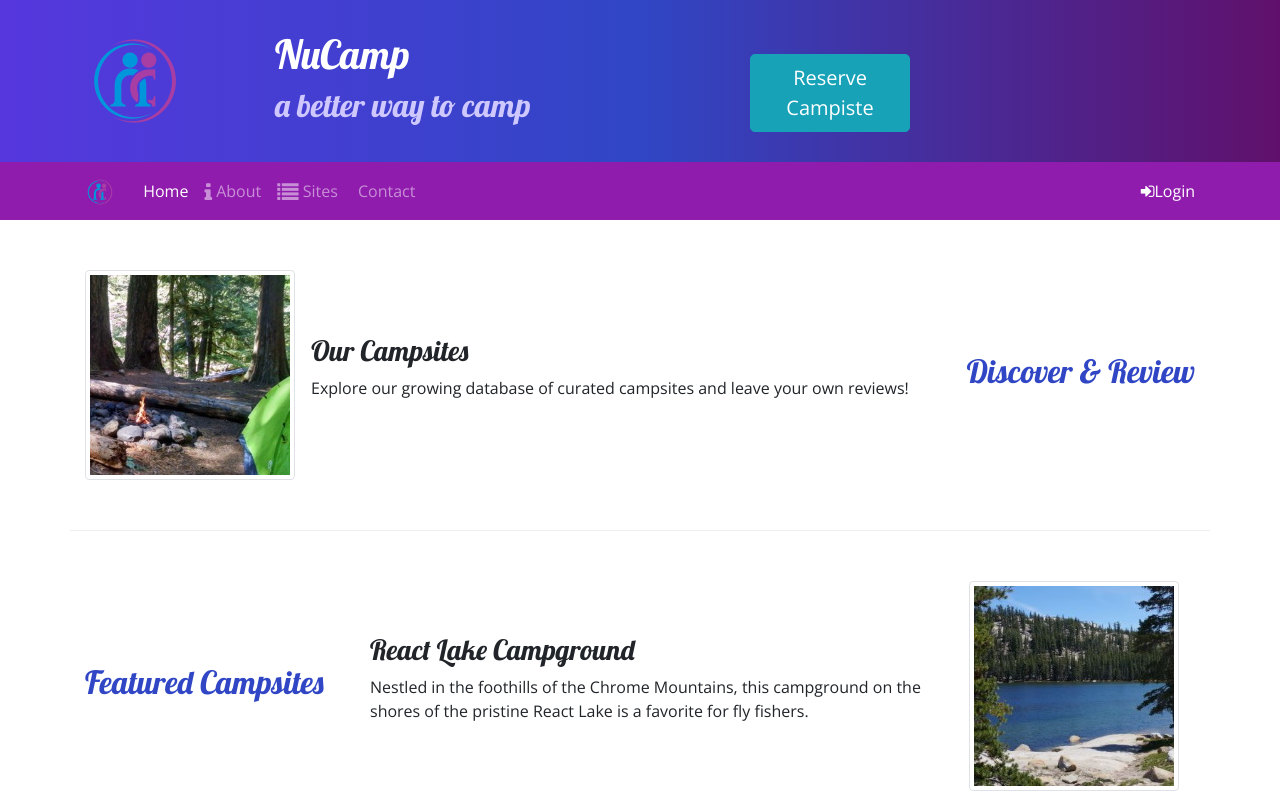
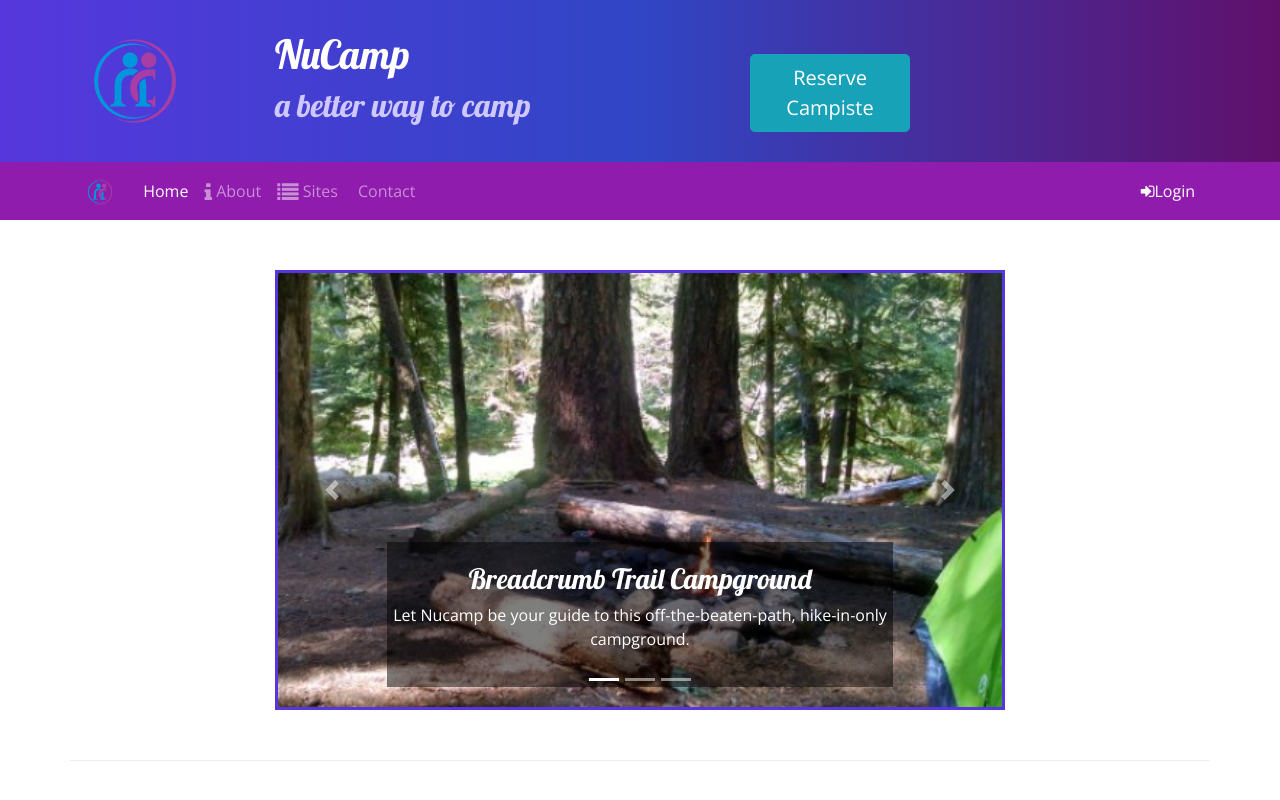
Before and after one commit to mehdicharfoon/Bootstrap-Project-, a website: page index.html in a window 1280 px wide. Shown: the top 800 px of the page. Drawn offline with nearby package versions, Linux system fonts and the light colour scheme; some icons are missing.

Commit message:
Carousel

```diff
--- a/css/styles.css
+++ b/css/styles.css
@@ -38,3 +38,11 @@ a, a:hover {
     color: inherit;
     text-decoration: none;
   }
+
+  .carousel-caption {
+    background-color: rgba(0, 0, 0, 0.5);
+}
+
+.carousel {
+    border: solid #5637DD;
+}
--- a/index.html
+++ b/index.html
@@ -98,6 +98,51 @@
 </div>
 
     <div class="container">
+        <div class="row row-content">
+            <div class="col-md-8 mx-auto">
+               <div id="homeCarousel" class="carousel slide" data-ride=""carousel>
+                   <ol class="carousel-indicators">
+                       <li data-target="#homeCarousel" data-slide-to="0" class="active"></li>
+                       <li data-target="#homeCarousel" data-slide-to="1"></li>
+                       <li data-target="#homeCarousel" data-slide-to="2"></li>
+
+                   </ol>
+                   <div class="carousel-inner">
+                       <div class="carousel-item active">
+                           <img class="d-block w-100" src="img/breadcrumb-trail.jpg" alt="Breadcrumb Trail Campground" />
+                           <div class="carousel-caption">
+                                  <h3>Breadcrumb Trail Campground</h3>
+                                  <p class="d-none d-sm-block">Let Nucamp be your guide to this off-the-beaten-path, hike-in-only campground.</p>
+                           </div>
+                       </div>
+                       <div class="carousel-item">
+                            <img class="d-block w-100" src="img/react-lake.jpg" alt="React Lake Campground" />
+                            <div class="carousel-caption">
+                                <h3>React lake Campground</h3>
+                                <p class="d-none d-sm-block">Nestled in the foothills of the chrome Mountains, this Campground on the shores of the pristine React lake is a favorite for fly fishers.</p>
+                            </div>
+                        </div>
+                        <div class="carousel-item">
+                              <img class="d-block w-100" src="img/chrome-river.jpg" alt="Chrome River Campground" />
+                              <div class="carousel-caption">
+                                  <h3>Chrome River</h3>
+                                  <p class="d-none d-sm-block">Spend a few sunny days and starry nights beneath a canopy of old-growth first at thisenchanting spot by the Chrome river.</p>
+                            </div>
+                        </div>
+                   </div>
+                    <a class="carousel-control-prev" href="#homeCarousel" role="button" data-slide="prev">
+                        <span class="carousel-control-prev-icon"></span>
+                        <span class="sr-only">Previous</span>
+                    </a>
+                    <a class="carousel-control-next" href="#homeCarousel" role="button" data-slide="next">
+                        <span class="carousel-control-next-icon"></span>
+                        <span class="sr-only">Next</span>
+                    </a>
+               </div>
+            </div>
+
+        </div>
+
         <div class="row row-content align-items-center">
 
             <div class="col-sm-4 order-sm-last col-md-3">
```
